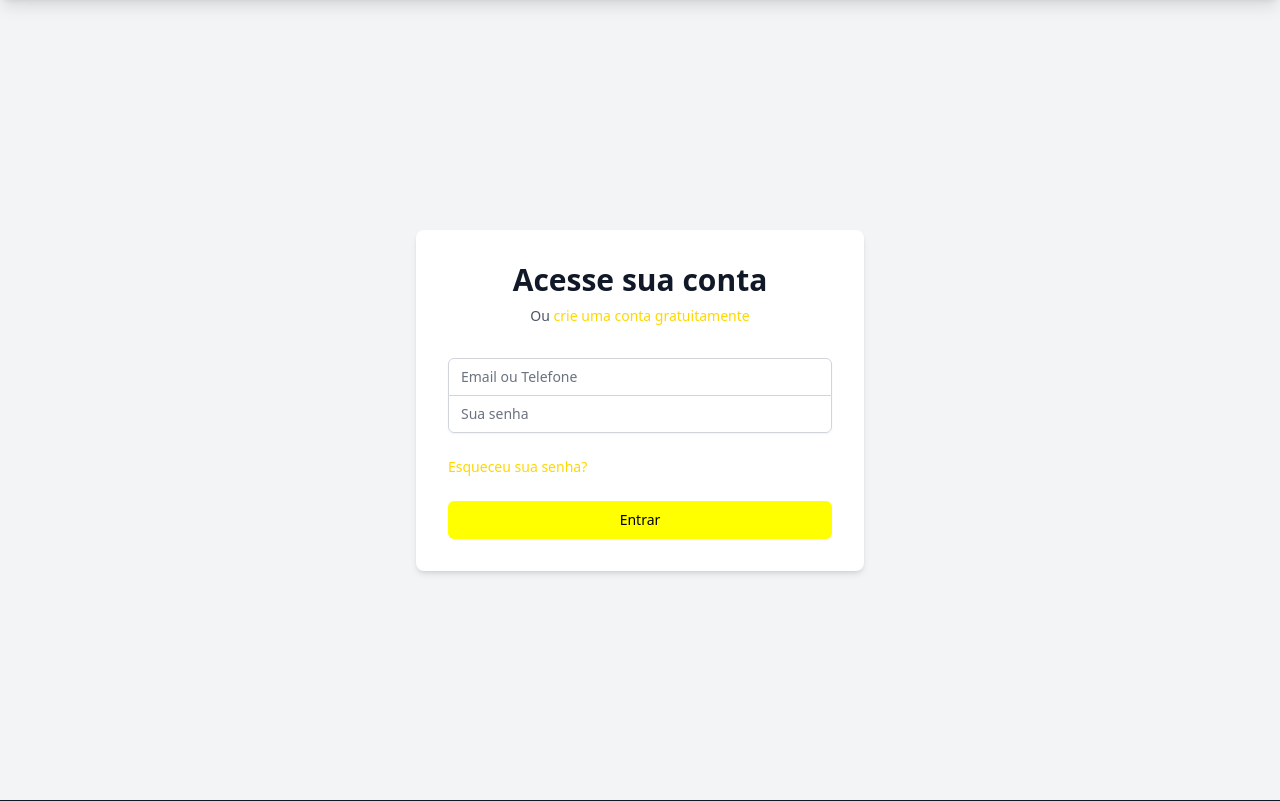
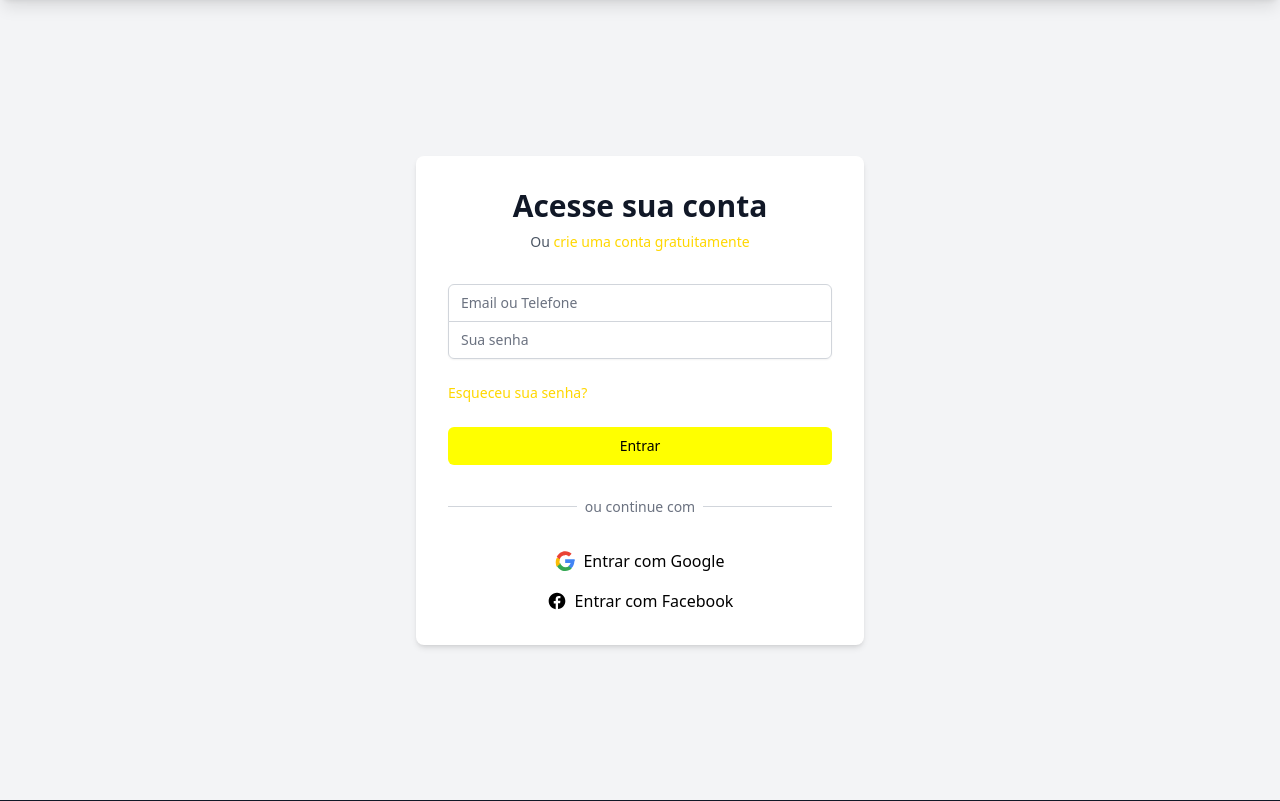
Before and after one commit to DanDosSantos/ifome, a Flask app: page /login in a window 1280 px wide. Shown: the part 64-865 px from the top of the page. Run offline with Flask 3, Linux system fonts and the light colour scheme; parts of the project's set-up code (start-up, migrations or seed data) failed here and were passed over; some libraries are stand-ins or nearby versions.

Commit message:
Feat: Adiciona login social com Google

```diff
--- a/app.py
+++ b/app.py
@@ -1,28 +1,59 @@
 from flask import Flask
-from config_db import db
+from extensions import db, mail, oauth
+from werkzeug.middleware.proxy_fix import ProxyFix
 import os
 from dotenv import load_dotenv
+
+load_dotenv()
+
 def create_app():
     app = Flask(__name__)
 
-    # Configurações do banco de dados
-    app.config['SQLALCHEMY_DATABASE_URI'] = 'sqlite:///ifome.db'  # Exemplo com SQLite
+    app.wsgi_app = ProxyFix(app.wsgi_app, x_for=1, x_proto=1, x_host=1, x_prefix=1)
+
+    # Configurações do App
+    app.config['SECRET_KEY'] = os.getenv('SECRET_KEY')
+    app.config['SQLALCHEMY_DATABASE_URI'] = 'sqlite:///ifome.db'
     app.config['SQLALCHEMY_TRACK_MODIFICATIONS'] = False
+    app.config['MAIL_SERVER'] = os.getenv('MAIL_SERVER')
+    app.config['MAIL_PORT'] = int(os.getenv('MAIL_PORT'))
+    app.config['MAIL_USE_TLS'] = os.getenv('MAIL_USE_TLS').lower() in ['true', 'on', '1']
+    app.config['MAIL_USERNAME'] = os.getenv('MAIL_USERNAME')
+    app.config['MAIL_PASSWORD'] = os.getenv('MAIL_PASSWORD')
 
-    app.config['SECRET_KEY'] = os.getenv('SECRET_KEY')
+    # Inicializa as extensões
+    db.init_app(app)
+    mail.init_app(app)
+    oauth.init_app(app)
 
-    # Inicializa o SQLAlchemy com o app
-    db.init_app(app)
+    # Registro do Google OAuth
+    oauth.register(
+        name='google',
+        client_id=os.getenv('GOOGLE_CLIENT_ID'),
+        client_secret=os.getenv('GOOGLE_CLIENT_SECRET'),
+        server_metadata_url='https://accounts.google.com/.well-known/openid-configuration',
+        client_kwargs={'scope': 'openid email profile'}
+    )
 
+    # Registro do Facebook OAuth
+    oauth.register(
+            name='facebook',
+            client_id=os.getenv('FACEBOOK_CLIENT_ID'),
+            client_secret=os.getenv('FACEBOOK_CLIENT_SECRET'),
+            api_base_url='https://graph.facebook.com/v15.0/',
+            access_token_url='https://graph.facebook.com/v15.0/oauth/access_token',
+            authorize_url='https://www.facebook.com/v15.0/dialog/oauth',
+            client_kwargs={'scope': 'email public_profile'},
+    )
+
+    # Importação e registro dos Blueprints
     from src.controllers.usuarios import usuarios_bp
     from src.controllers.home import home_bp
-
     app.register_blueprint(home_bp)
     app.register_blueprint(usuarios_bp)
 
     return app
 
-# Este bloco só será executado quando você rodar o script diretamente
 if __name__ == '__main__':
     app = create_app()
     app.run(host='0.0.0.0', port=5000, debug=True)
--- a/config_db.py
+++ /dev/null
@@ -1,3 +0,0 @@
-from flask_sqlalchemy import SQLAlchemy
-
-db = SQLAlchemy()  # Inicializa o SQLAlchemy sem um app específico
--- a/create_db.py
+++ b/create_db.py
@@ -1,5 +1,5 @@
 from app import create_app
-from config_db import db
+from extensions import db
 
 app = create_app()
 
--- a/src/controllers/usuarios.py
+++ b/src/controllers/usuarios.py
@@ -1,10 +1,10 @@
 from flask import Blueprint, render_template, request, redirect, url_for, flash, session
 from src.models.usuarios_model import Usuarios
 from src.validators.usuario_validator import validar_usuario
-from config_db import db
 from werkzeug.security import generate_password_hash
 from werkzeug.security import check_password_hash
 from sqlalchemy import or_
+from extensions import db, oauth
 import re
 import re
 import os
@@ -74,3 +74,81 @@ def logout():
     session.clear()
     flash('Você saiu da sua conta.', 'success')
     return redirect(url_for('home.index'))
+
+@usuarios_bp.route('/login/google')
+def login_google():
+    redirect_uri = url_for('usuarios.authorize_google', _external=True)
+    return oauth.google.authorize_redirect(redirect_uri)
+
+@usuarios_bp.route('/login/google/callback')
+def authorize_google():
+    token = oauth.google.authorize_access_token()
+    user_info = token['userinfo']
+
+    # Checa se o usuário já existe no banco de dados
+    usuario = Usuarios.query.filter_by(email=user_info['email']).first()
+
+    if not usuario:
+        # Se o usuário não existe, cria uma nova conta
+        # Nota: A senha pode ser gerada aleatoriamente ou deixada nula se a sua lógica permitir
+        # Aqui, vamos gerar uma senha aleatória forte pois nosso modelo exige uma.
+        senha_aleatoria = generate_password_hash(os.urandom(16).hex())
+
+        novo_usuario = Usuarios(
+            nome=user_info['name'],
+            email=user_info['email'],
+            senha=senha_aleatoria # Senha aleatória, pois o login será via Google
+        )
+        db.session.add(novo_usuario)
+        db.session.commit()
+        usuario = novo_usuario
+
+    # Inicia a sessão para o usuário
+    session['usuario_id'] = usuario.id
+    session['usuario_nome'] = usuario.nome
+
+    flash('Login com Google realizado com sucesso!', 'success')
+    return redirect(url_for('home.index'))
+
+@usuarios_bp.route('/login/facebook')
+def login_facebook():
+    redirect_uri = url_for('usuarios.authorize_facebook', _external=True)
+    return oauth.facebook.authorize_redirect(redirect_uri)
+
+@usuarios_bp.route('/login/facebook/callback')
+def authorize_facebook():
+    token = oauth.facebook.authorize_access_token()
+
+    # Busca as informações do usuário no Facebook
+    resp = oauth.facebook.get('me?fields=id,name,email')
+    user_info = resp.json()
+
+    # O email é a nossa chave para encontrar ou criar o usuário
+    user_email = user_info.get('email')
+    user_name = user_info.get('name')
+
+    if not user_email:
+        flash('Não foi possível obter o e-mail do Facebook. Por favor, tente outro método de login.', 'error')
+        return redirect(url_for('usuarios.login'))
+
+    # Checa se o usuário já existe no nosso banco de dados
+    usuario = Usuarios.query.filter_by(email=user_email).first()
+
+    if not usuario:
+        # Se não existe, cria um novo usuário
+        senha_aleatoria = generate_password_hash(os.urandom(16).hex())
+        novo_usuario = Usuarios(
+            nome=user_name,
+            email=user_email,
+            senha=senha_aleatoria
+        )
+        db.session.add(novo_usuario)
+        db.session.commit()
+        usuario = novo_usuario
+
+    # Inicia a sessão para o usuário
+    session['usuario_id'] = usuario.id
+    session['usuario_nome'] = usuario.nome
+
+    flash('Login com Facebook realizado com sucesso!', 'success')
+    return redirect(url_for('home.index'))
--- a/src/templates/login.html
+++ b/src/templates/login.html
@@ -66,6 +66,62 @@
         </button>
       </div>
     </form>
+    <div class="relative my-4">
+      <div class="absolute inset-0 flex items-center">
+        <div class="w-full border-t border-gray-300"></div>
+      </div>
+      <div class="relative flex justify-center text-sm">
+        <span class="px-2 bg-white text-gray-500"> ou continue com </span>
+      </div>
+    </div>
+
+    <div class="space-y-4">
+      <a
+        href="{{ url_for('usuarios.login_google') }}"
+        class="w-full flex justify-center items-center ..."
+      >
+        <svg
+          class="w-5 h-5 mr-2"
+          viewBox="0 0 48 48"
+          fill="none"
+          xmlns="http://www.w3.org/2000/svg"
+        >
+          <path
+            d="M47.532 24.555c0-1.554-.138-3.052-.41-4.49H24.387v8.472h13.007c-.562 2.742-2.163 5.078-4.66 6.676v5.51h7.08c4.146-3.82 6.56-9.47 6.56-16.168z"
+            fill="#4285F4"
+          />
+          <path
+            d="M24.387 48c6.49 0 11.93-2.14 15.89-5.776l-7.08-5.51c-2.162 1.45-4.92 2.31-7.81 2.31-6.01 0-11.08-4.04-12.9-9.47H4.11v5.68C7.99 42.49 15.6 48 24.387 48z"
+            fill="#34A853"
+          />
+          <path
+            d="M11.487 28.77c-.48-.96-.75-2.02-.75-3.11s.27-2.15.75-3.11V16.87H4.11C2.56 19.98 1.63 23.44 1.63 27.24s.93 7.26 2.48 10.37l7.377-5.84z"
+            fill="#FBBC05"
+          />
+          <path
+            d="M24.387 9.47c3.49 0 6.64 1.208 9.13 3.63l6.27-6.27C36.313 2.66 30.87.5 24.387.5 15.6.5 7.99 6.01 4.11 14.19l7.377 5.68c1.82-5.43 6.89-9.4 12.9-9.4z"
+            fill="#EA4335"
+          />
+        </svg>
+        Entrar com Google
+      </a>
+      <a
+        href="{{ url_for('usuarios.login_facebook') }}"
+        class="w-full flex justify-center items-center ..."
+      >
+        <svg
+          class="w-5 h-5 mr-2"
+          fill="currentColor"
+          viewBox="0 0 24 24"
+          xmlns="http://www.w3.org/2000/svg"
+        >
+          <path
+            d="M22 12c0-5.523-4.477-10-10-10S2 6.477 2 12c0 4.991 3.657 9.128 8.438 9.879V14.89H8.078v-2.89h2.36V9.62c0-2.344 1.405-3.63 3.53-3.63 1.01 0 1.875.075 2.13.108v2.585h-1.52c-1.134 0-1.35.538-1.35 1.325v1.755h2.867l-.372 2.89h-2.495v7.008C18.343 21.128 22 16.991 22 12z"
+          />
+        </svg>
+        Entrar com Facebook
+      </a>
+    </div>
   </div>
 </div>
 {% endblock %}
```
Also changed, not shown: extensions.py (added, +7 -0 lines), 1 other file.
